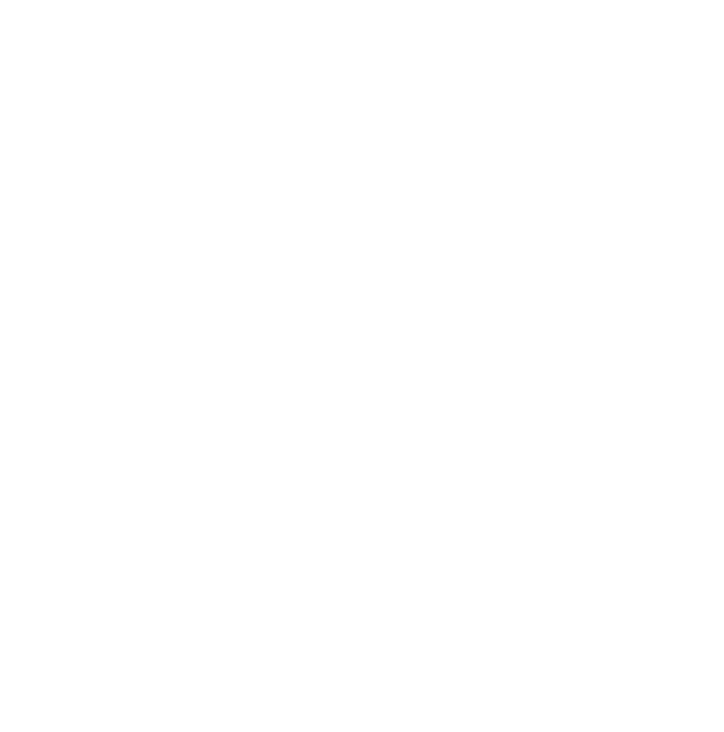
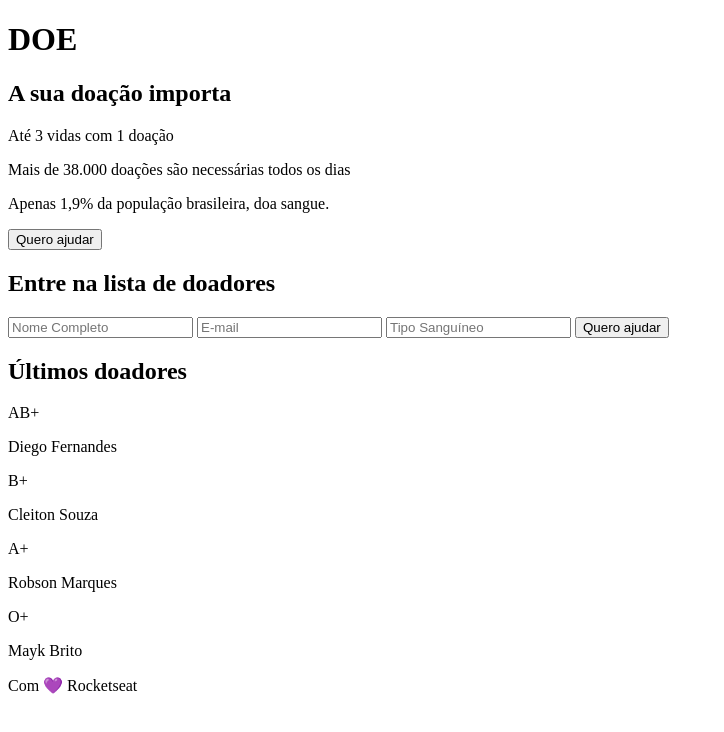
Before and after one commit to loc-dev/Rocketseat-MaratonaDev, a plain HTML site: page Projeto_Doe/index.html in a window 1280 px wide. Shown: the whole page, without its empty margins (0-724 px from the left). Drawn offline with Linux system fonts and the light colour scheme.

Commit message:
Finalizando a estruturação do nosso projeto Doe

```diff
--- a/Projeto_Doe/index.html
+++ b/Projeto_Doe/index.html
@@ -1,9 +1,67 @@
 <!DOCTYPE html>
 <html>
+
 <head>
     <!-- São configurações da minha página -->
+    <title>Doe Sangue! Doe Vida!</title>
 </head>
+
 <body>
     <!-- Aqui vêm todo o conteúdo visível para o usuário, dentro de certa página -->
+    <header>
+        <h1>DOE</h1>
+        <h2>A sua doação importa</h2>
+        <p>Até 3 vidas com 1 doação</p>
+        <p>Mais de 38.000 doações são necessárias todos os dias</p>
+        <p>Apenas 1,9% da população brasileira, doa sangue.</p>
+
+        <button>Quero ajudar</button>
+    </header>
+    <section class="form">
+        <h2>Entre na lista de doadores</h2>
+        <form action="/">
+            <input
+                type="text"
+                name="name"
+                placeholder="Nome Completo"
+            >
+            <input
+                type="text"
+                name="email"
+                placeholder="E-mail"
+            >
+            <input
+                type="text"
+                name="blood"
+                placeholder="Tipo Sanguíneo"
+            >
+            <button>Quero ajudar</button>
+        </form>
+    </section>
+    <main>
+        <h2>Últimos doadores</h2>
+        <section class="donors">
+            <div class="donor">
+                <div class="blood">AB+</div>
+                <p>Diego Fernandes</p>
+            </div>
+            <div class="donor">
+                <div class="blood">B+</div>
+                <p>Cleiton Souza</p>
+            </div>
+            <div class="donor">
+                <div class="blood">A+</div>
+                <p>Robson Marques</p>
+            </div>
+            <div class="donor">
+                <div class="blood">O+</div>
+                <p>Mayk Brito</p>
+            </div>
+        </section>
+    </main>
+    <footer>
+        Com 💜 Rocketseat
+    </footer>
 </body>
+
 </html>
```
Lines whose indentation alone changed are shown as unchanged.
